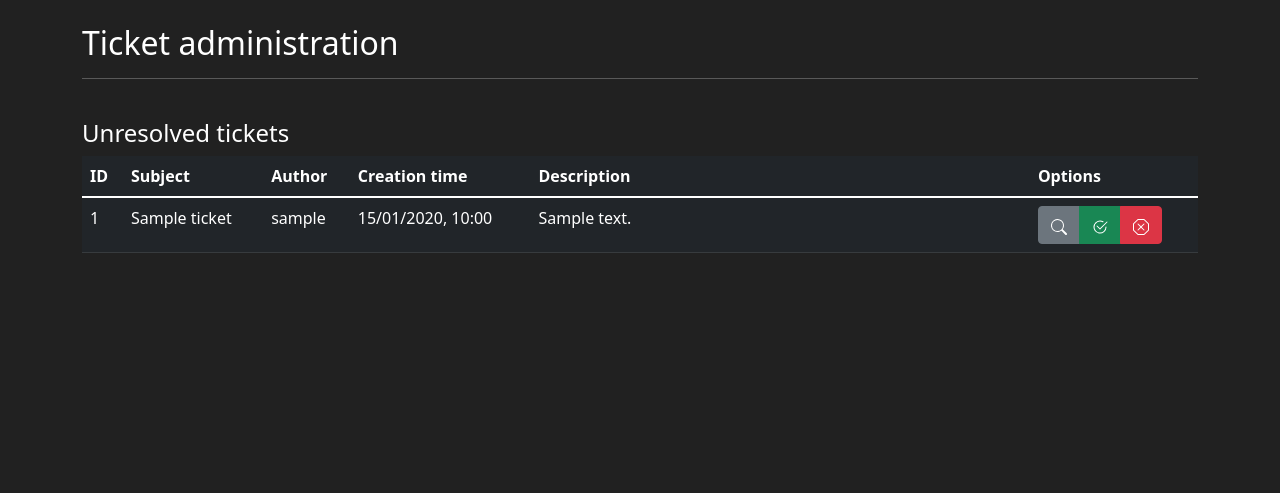
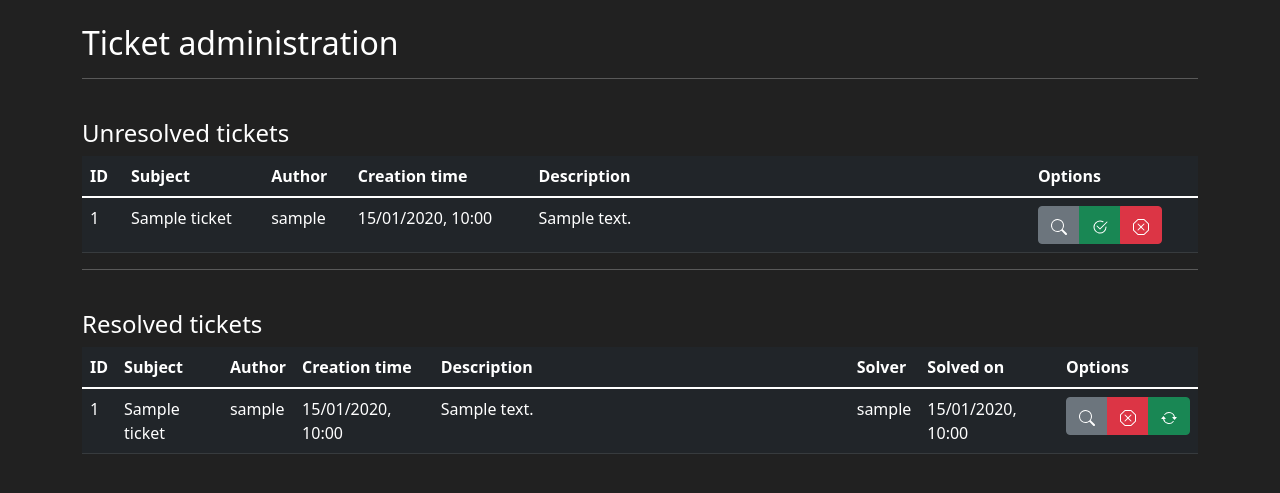
Before and after one commit to Rutrle/ticket-system, a Flask app: template smart_ticket/admin_bp/templates/admin_bp/ticket_administration.html in a window 1280 px wide. Shown: the part 56-549 px from the top of the page. Run offline with Flask 2, Linux system fonts and the light colour scheme; the template is opened without the code that fills it: most values are stand-ins (such as "Sample title", 1, 10 or a date in 2020); form fields are guessed from the names that the template uses.

Commit message:
barebones ticket reopening functional, needs cleaning up

```diff
--- a/smart_ticket/admin_bp/forms.py
+++ b/smart_ticket/admin_bp/forms.py
@@ -17,3 +17,8 @@ class ConfirmTicketDeletionForm(FlaskForm):
     ticket_subject = StringField(label="Please confirm the subject of ticket you want to delete", validators=[DataRequired()])
     password = PasswordField(label="Please enter your password")
     confirm_ticket_deletion = SubmitField(label="Confirm ticket deletion")
+
+class ConfirmTicketReopeningForm(FlaskForm):
+    ticket_subject = StringField(label="Please confirm the subject of ticket you want to reopen", validators=[DataRequired()])
+    password = PasswordField(label="Please enter your password")
+    confirm_ticket_reopening = SubmitField(label="Confirm ticket reopening")
--- a/smart_ticket/admin_bp/templates/admin_bp/includes/ticket_modals.html
+++ b/smart_ticket/admin_bp/templates/admin_bp/includes/ticket_modals.html
@@ -44,4 +44,31 @@
         </div>
       </div>
     </div>
-  </div>
+</div>
+
+
+<div class="modal fade" id="ReopenTicket-{{ ticket.id }}" tabindex="-1" aria-labelledby="ReopenTicketModal" aria-hidden="true">
+    <div class="modal-dialog">
+      <div class="modal-content">
+        <div class="modal-header">
+          <h5 class="modal-title" id="DeleteTicketModalLabel">Confirm ticket <b>{{ticket.subject}}</b> reopening</h5>
+          <button type="button" class="btn-close" data-bs-dismiss="modal" aria-label="Close"></button>
+        </div>
+        <form method="POST" action="{{ url_for('admin_bp.reopen_ticket_page', ticket_id = ticket.id) }}">
+        <div class="modal-body">
+          <p class="blockquote-footer">This ticket will be reopened</p>
+            {{ticket_reopening_form.hidden_tag()}}
+            {{ticket_reopening_form.ticket_subject.label()}}
+            {{ticket_reopening_form.ticket_subject(class="form-control w-10", placeholder = "Subject of ticket to be reopened" )}}
+            {{ticket_reopening_form.password.label()}}
+            {{ticket_reopening_form.password(class="form-control w-10", placeholder = "Your password" )}}
+        </div>
+        <div class="modal-footer">
+          <button type="button" class="btn btn-secondary" data-bs-dismiss="modal">Close</button>
+          {{ ticket_reopening_form.confirm_ticket_reopening(class="btn btn-block btn-danger") }}
+        </form>
+
+        </div>
+      </div>
+    </div>
+</div>
--- a/smart_ticket/admin_bp/templates/admin_bp/ticket_administration.html
+++ b/smart_ticket/admin_bp/templates/admin_bp/ticket_administration.html
@@ -65,6 +65,67 @@
                 {% endfor %}
             </tbody>
         </table>
+    </div>
+    <hr>
+    <br>
+    <div>
+    <h4>Resolved tickets</h4>
+        <table class="table table-hover table-dark">
+            <thead>
+                <tr>
+                    <th scope="col">ID</th>
+                    <th scope="col">Subject</th>
+                    <th scope="col">Author</th>
+                    <th scope="col">Creation time</th>
+                    <th scope="col">Description</th>
+                    <th scope="col">Solver</th>
+                    <th scope="col">Solved on</th>
+                    <th scope="col">Options</th>
+                </tr>
+            </thead>
+            <tbody>
+                {% for ticket in resolved_tickets %}
 
+                <tr>
+                    <td>{{ticket.id}}</td>
+                    <td>{{ticket.subject}}</td>
+                    <td>{{ticket.author.username}}</td>
+                    <td>{{ticket.creation_time |format_time}}</td>
+                    <td class = "text-justify">
+                        <div class="text-truncate-container">
+                            <p class="text-truncate-container p-0 m-0">
+                            {{ticket.issue_description|safe}}
+                            </p>
+                        </div>
+                    </td>
+                    <td>{{ticket.solver.username}}</td>
+                    <td>{{ticket.solved_on |format_time}}</td>
+                    <td>
+                        {% include 'admin_bp/includes/ticket_modals.html' %}
+                        <div class="btn-group" role="group" aria-label="ticket options">
+                            <a href = "{{url_for('ticket_bp.ticket_detail_page', current_ticket_id=ticket.id)}}" title="Ticket detail" class="btn btn-secondary">
+                                <svg xmlns="http://www.w3.org/2000/svg" width="16" height="16" fill="currentColor" class="bi bi-search" viewBox="0 0 16 16">
+                                    <path d="M11.742 10.344a6.5 6.5 0 1 0-1.397 1.398h-.001c.03.04.062.078.098.115l3.85 3.85a1 1 0 0 0 1.415-1.414l-3.85-3.85a1.007 1.007 0 0 0-.115-.1zM12 6.5a5.5 5.5 0 1 1-11 0 5.5 5.5 0 0 1 11 0z"></path>
+                                </svg>
+                            </a>
+                            <button type="button" class="btn btn-danger" data-bs-toggle="modal" data-bs-target="#DeleteTicket-{{ ticket.id }}" title = "Delete ticket">
+                                <svg xmlns="http://www.w3.org/2000/svg" width="16" height="16" fill="currentColor" class="bi bi-x-octagon" viewBox="0 0 16 16">
+                                    <path d="M4.54.146A.5.5 0 0 1 4.893 0h6.214a.5.5 0 0 1 .353.146l4.394 4.394a.5.5 0 0 1 .146.353v6.214a.5.5 0 0 1-.146.353l-4.394 4.394a.5.5 0 0 1-.353.146H4.893a.5.5 0 0 1-.353-.146L.146 11.46A.5.5 0 0 1 0 11.107V4.893a.5.5 0 0 1 .146-.353L4.54.146zM5.1 1 1 5.1v5.8L5.1 15h5.8l4.1-4.1V5.1L10.9 1H5.1z"/>
+                                    <path d="M4.646 4.646a.5.5 0 0 1 .708 0L8 7.293l2.646-2.647a.5.5 0 0 1 .708.708L8.707 8l2.647 2.646a.5.5 0 0 1-.708.708L8 8.707l-2.646 2.647a.5.5 0 0 1-.708-.708L7.293 8 4.646 5.354a.5.5 0 0 1 0-.708z"/>
+                                </svg>
+                            </button>
+                            <button type="button" class="btn btn-success" title = "Reopen ticket" data-bs-toggle="modal" data-bs-target="#ReopenTicket-{{ ticket.id }}">
+                                <svg xmlns="http://www.w3.org/2000/svg" width="16" height="16" fill="currentColor" class="bi bi-arrow-repeat" viewBox="0 0 16 16">
+                                    <path d="M11.534 7h3.932a.25.25 0 0 1 .192.41l-1.966 2.36a.25.25 0 0 1-.384 0l-1.966-2.36a.25.25 0 0 1 .192-.41zm-11 2h3.932a.25.25 0 0 0 .192-.41L2.692 6.23a.25.25 0 0 0-.384 0L.342 8.59A.25.25 0 0 0 .534 9z"/>
+                                    <path fill-rule="evenodd" d="M8 3c-1.552 0-2.94.707-3.857 1.818a.5.5 0 1 1-.771-.636A6.002 6.002 0 0 1 13.917 7H12.9A5.002 5.002 0 0 0 8 3zM3.1 9a5.002 5.002 0 0 0 8.757 2.182.5.5 0 1 1 .771.636A6.002 6.002 0 0 1 2.083 9H3.1z"/>
+                                </svg>
+                            </button>
+                        </div>
+                    </td>
+                </tr>
+                {% endfor %}
+            </tbody>
+        </table>
+    </div>
 </div>
 {% endblock content %}
```
Also changed, not shown: smart_ticket/admin_bp/routes.py (+19 -2 lines). Lines whose indentation alone changed are shown as unchanged.
